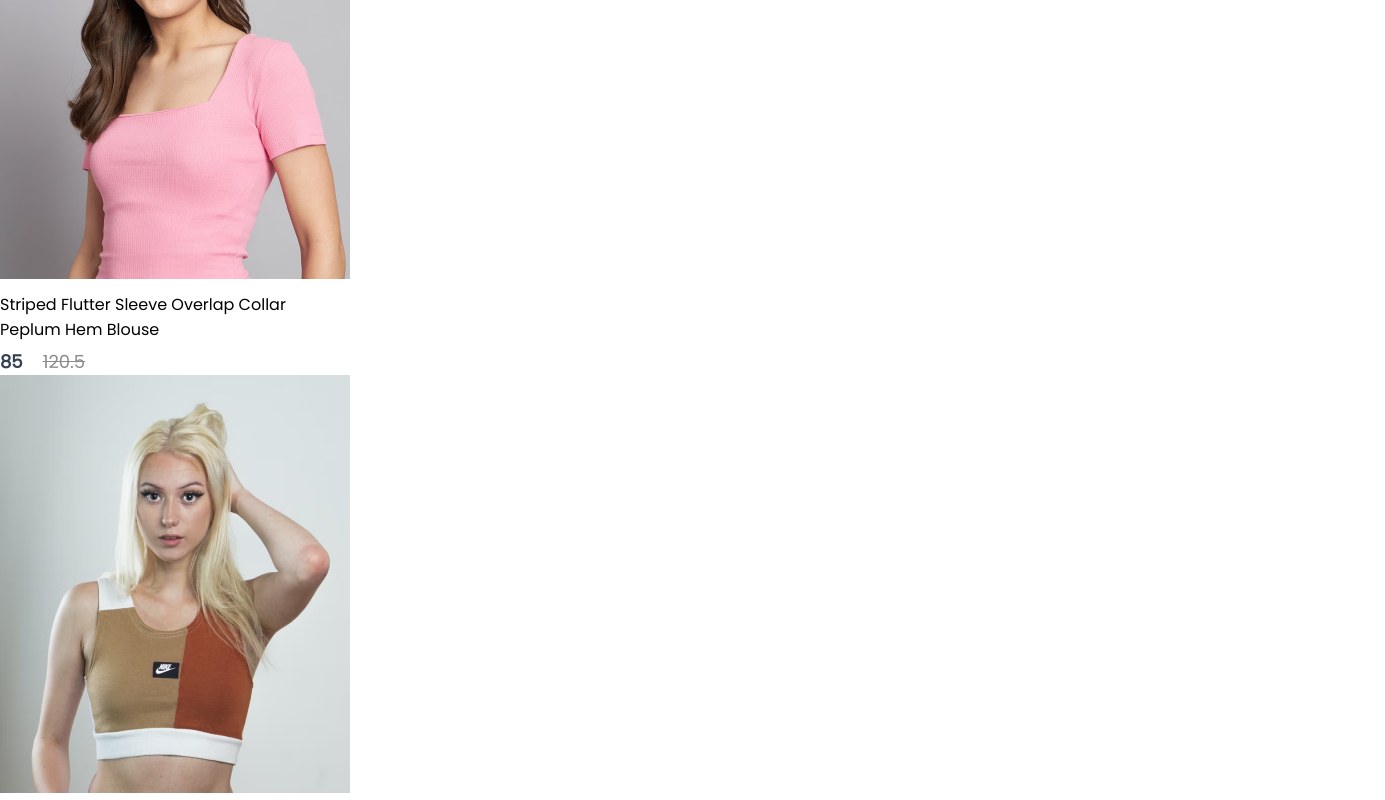
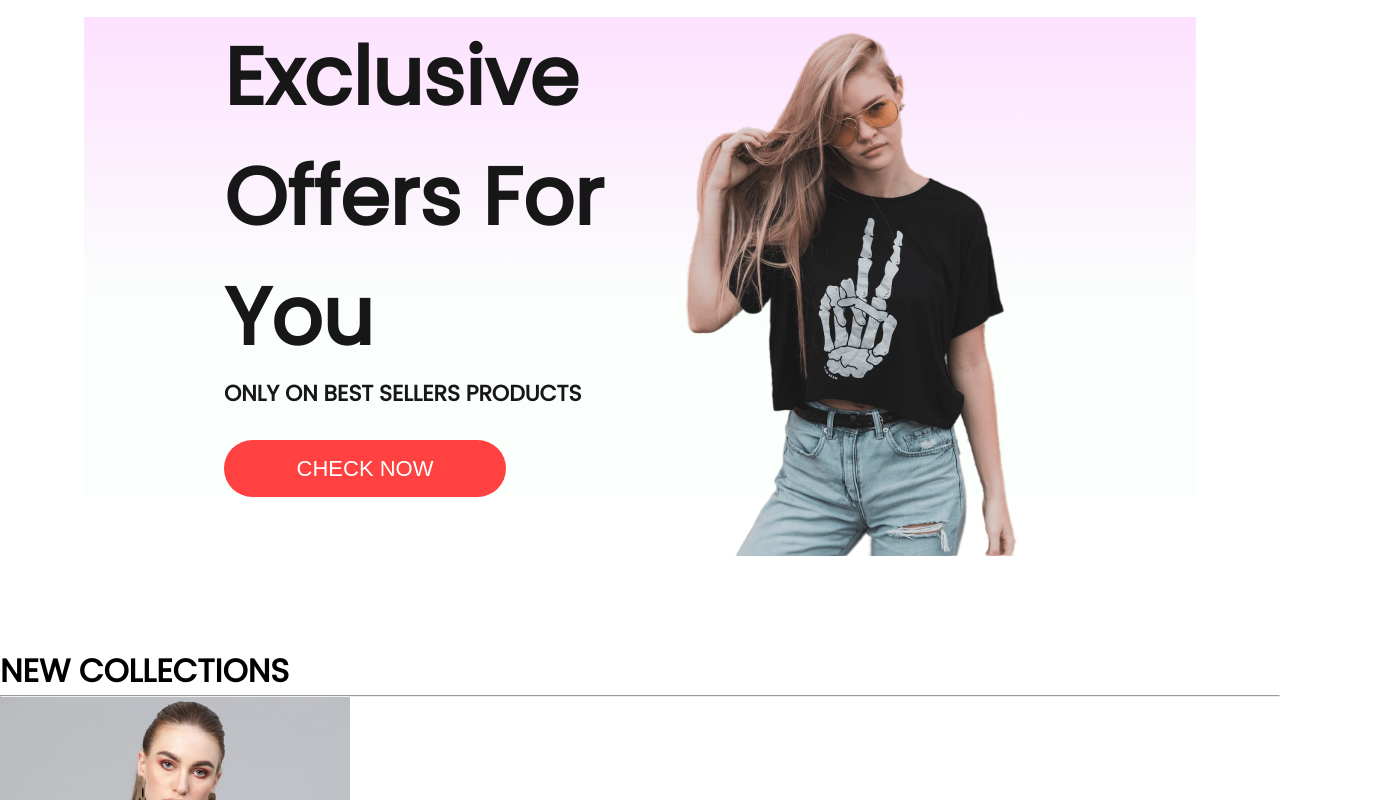
Before and after one commit to NicholasAdams722/E-Commerce, a React (Create React App) app: page / in a window 1280 px wide. Shown: the part 1600-2400 px from the top of the page, 1385 px wide, since content can reach past the window. Built offline with nearby package versions, Linux system fonts and the light colour scheme.

Commit message:
new collections

```diff
--- a/src/Components/Item/Item.jsx
+++ b/src/Components/Item/Item.jsx
@@ -9,10 +9,10 @@
         <p>{props.name}</p>
         <div className='item-prices'>
              <div className='item-price-new'>
-                {props.new_price}
+                ${props.new_price}
              </div>
             <div className='item-price-old'>
-                {props.old_price}
+                ${props.old_price}
             </div>
         </div>
     </div>
--- /dev/null
+++ b/src/Components/NewCollections/NewCollections.jsx
@@ -0,0 +1,20 @@
+import React from 'react'
+import './NewCollections.css'
+import new_collection from '../Assets/new_collections'
+import Item from '../Item/Item'
+
+const NewCollections = () => {
+  return (
+    <div className='new-collections'>
+        <h1>NEW COLLECTIONS</h1>
+        <hr />
+        <div className='collections'>
+            {new_collection.map((item, i)=>{
+                return <Item key={i} id={item.id} name={item.name} image={item.image} new_price={item.new_price} old_price={item.old_price}/>
+            })}
+        </div>
+    </div>
+  )
+}
+
+export default NewCollections
--- /dev/null
+++ b/src/Components/Offers/Offers.css
@@ -0,0 +1,52 @@
+.offers{
+    width: 65%;
+    height: 60vh;
+    display: flex;
+    margin: auto;
+    padding: 0px 140px;
+    margin-bottom: 150px;
+    background: linear-gradient(180deg, #fde1ff 0%, #e1ffea22 60%)
+
+}
+
+.offers-left{
+    flex: 1;
+    display: flex;
+    flex-direction: column;
+    justify-content: center;
+
+}
+
+.offers-left h1{
+    color: #171717;
+    font-size: 80px;
+    font-weight: 600;
+
+}
+
+.offers-left p{
+    color: #171717;
+    font-size: 22px;
+    font-weight: 600;
+}
+.offers-left button{
+    width:282px;
+    height: 70px;
+    border-radius: 35px;
+    background: #ff4141;
+    border: none;
+    color: white;
+    font-size: 22px;
+    font-weight: 500;
+    margin-top: 30px;
+    cursor: pointer;
+}
+
+.offers-right{
+    flex: 1;
+    display: flex;
+    align-items: center;
+    justify-content: flex-end;
+    padding-top: 50px;
+
+}
--- /dev/null
+++ b/src/Components/Offers/Offers.jsx
@@ -0,0 +1,23 @@
+import React from 'react'
+import './Offers.css'
+import exclusive_image from '../Assets/exclusive_image.png'
+
+const Offers = () => {
+  return (
+    <div className='offers'>
+        <div className='offers-left'>
+            <h1>Exclusive</h1>
+            <h1>Offers For You</h1>
+            <p>ONLY ON BEST SELLERS PRODUCTS</p>
+            <button>CHECK NOW</button>
+        </div>
+        <div className='offers-right'>
+            <img src={exclusive_image} alt=''/>
+        </div>
+
+
+    </div>
+  )
+}
+
+export default Offers
--- a/src/Components/Popular/Popular.css
+++ b/src/Components/Popular/Popular.css
@@ -0,0 +1,27 @@
+.popular{
+    display: flex;
+    flex-direction: column;
+    align-items: center;
+    gap: 10px;
+    height: 90vh
+}
+
+.popular h1{
+    color: #171717;
+    font-size: 50px;
+    font-weight: 600;
+}
+
+.popular hr{
+    width:200px;
+    height: 6px;
+    border-radius: 10px;
+    background: #252525;
+
+}
+
+.popular-item{
+    margin-top: 50px;
+    display: flex;
+    gap: 30px
+}
--- a/src/Components/Popular/Popular.jsx
+++ b/src/Components/Popular/Popular.jsx
@@ -7,7 +7,7 @@
   return (
     <div className='popular'>
         <h1>POPULAR IN WOMEN</h1>
-        <hr/>
+            <hr/>
         <div className='popular-item'>
             {data_product.map((item, i)=>{
                 return <Item key={i} id={item.id} name={item.name} image={item.image} new_price={item.new_price} old_price={item.old_price}/>
--- a/src/Pages/shop.jsx
+++ b/src/Pages/shop.jsx
@@ -1,12 +1,16 @@
 import React from 'react'
 import Hero from '../Components/Hero/Hero'
 import Popular from '../Components/Popular/Popular'
+import Offers from '../Components/Offers/Offers'
+import NewCollections from '../Components/NewCollections/NewCollections'
 
 export const Shop = () => {
   return (
     <div>
         <Hero/>
         <Popular/>
+        <Offers/>
+        <NewCollections/>
     </div>
   )
 }
```
Also changed, not shown: src/Components/NewCollections/NewCollections.css (added).
